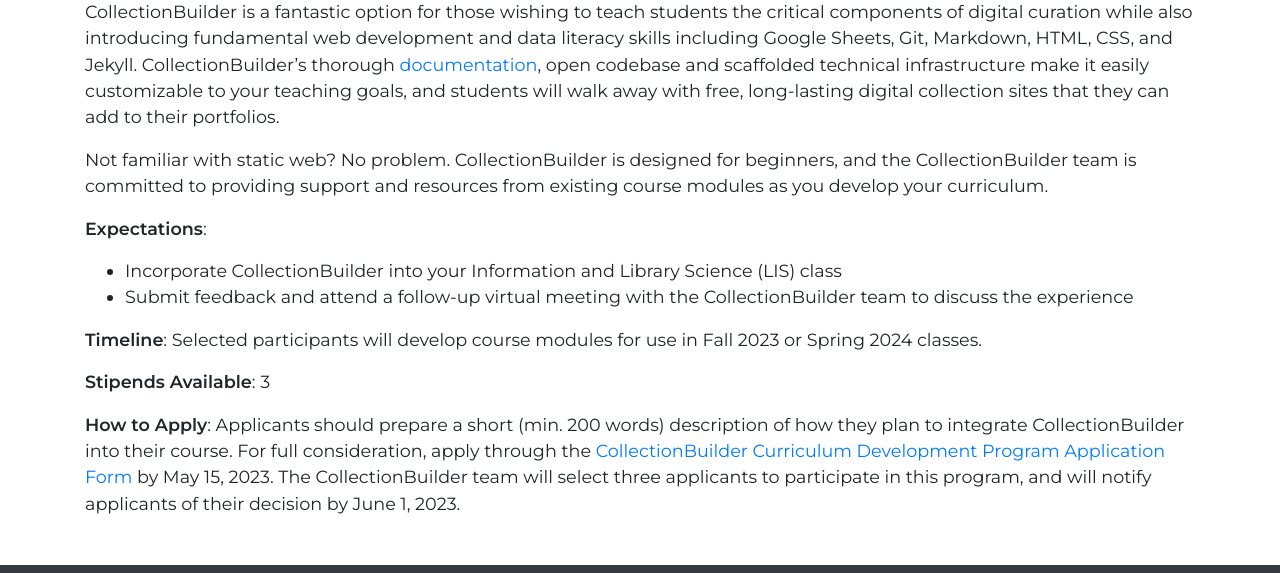
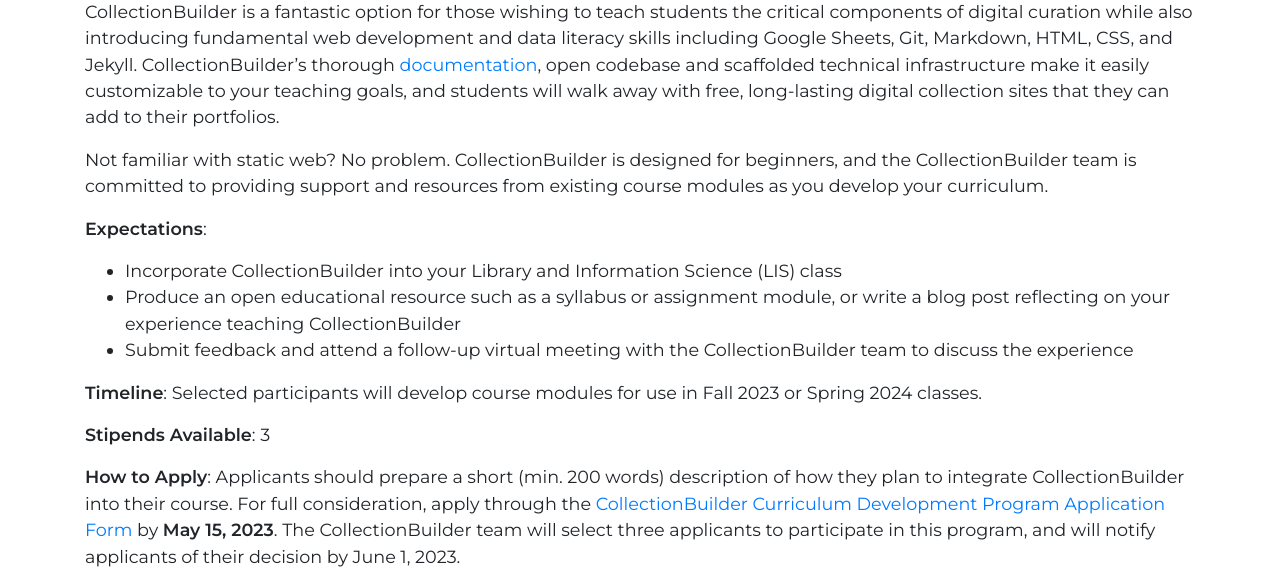
Before and after one commit to CollectionBuilder/collectionbuilder.github.io, a Jekyll site: the page built from pages/community/instructor-incentives.md, in a window 1280 px wide and 900 px high, scrolled down 605 px, cut to the strip 0-573 px from the top of the window. Built offline with Jekyll 4.4.1, drawn with Linux system fonts in a browser that asks for light colours; comment, search, counter and statistics services are not loaded.

Commit message:
update expectations

```diff
--- a/pages/community/instructor-incentives.md
+++ b/pages/community/instructor-incentives.md
@@ -24,12 +24,13 @@
 Not familiar with static web? No problem. CollectionBuilder is designed for beginners, and the CollectionBuilder team is committed to providing support and resources from existing course modules as you develop your curriculum.
 
 **Expectations**:
-- Incorporate CollectionBuilder into your Information and Library Science (LIS) class
+- Incorporate CollectionBuilder into your Library and Information Science (LIS) class
+- Produce an open educational resource such as a syllabus or assignment module, or write a blog post reflecting on your experience teaching CollectionBuilder
 - Submit feedback and attend a follow-up virtual meeting with the CollectionBuilder team to discuss the experience
 
 **Timeline**: Selected participants will develop course modules for use in Fall 2023 or Spring 2024 classes.
 
 **Stipends Available**: 3
 
-**How to Apply**: Applicants should prepare a short (min. 200 words) description of how they plan to integrate CollectionBuilder into their course. For full consideration, apply through the [CollectionBuilder Curriculum Development Program Application Form](https://uidaho.co1.qualtrics.com/jfe/form/SV_3vINr2UwpT6TkN0) by May 15, 2023. The CollectionBuilder team will select three applicants to participate in this program, and will notify applicants of their decision by June 1, 2023.
+**How to Apply**: Applicants should prepare a short (min. 200 words) description of how they plan to integrate CollectionBuilder into their course. For full consideration, apply through the [CollectionBuilder Curriculum Development Program Application Form](https://uidaho.co1.qualtrics.com/jfe/form/SV_3vINr2UwpT6TkN0) by **May 15, 2023**. The CollectionBuilder team will select three applicants to participate in this program, and will notify applicants of their decision by June 1, 2023.
 {:.mb-5}
```
